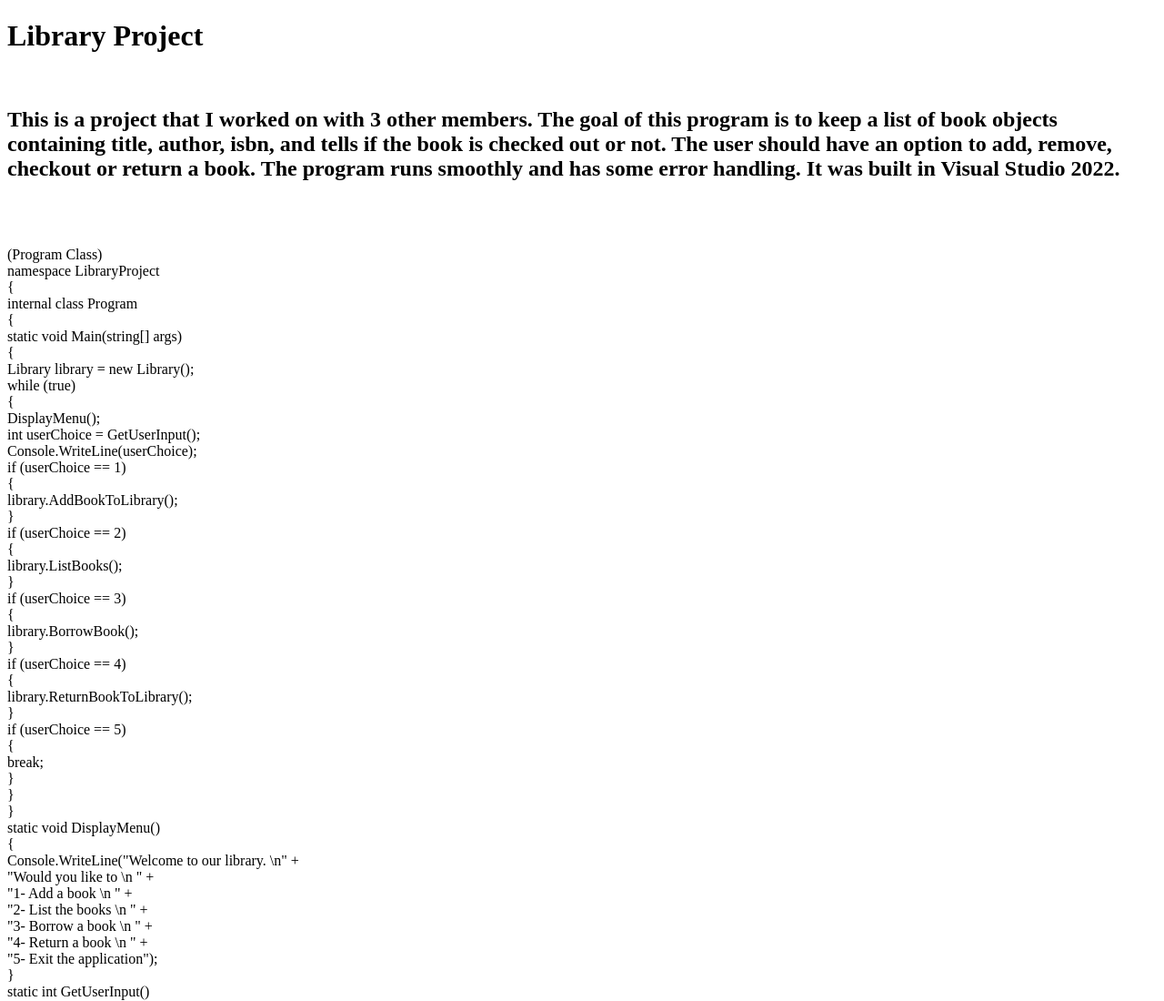
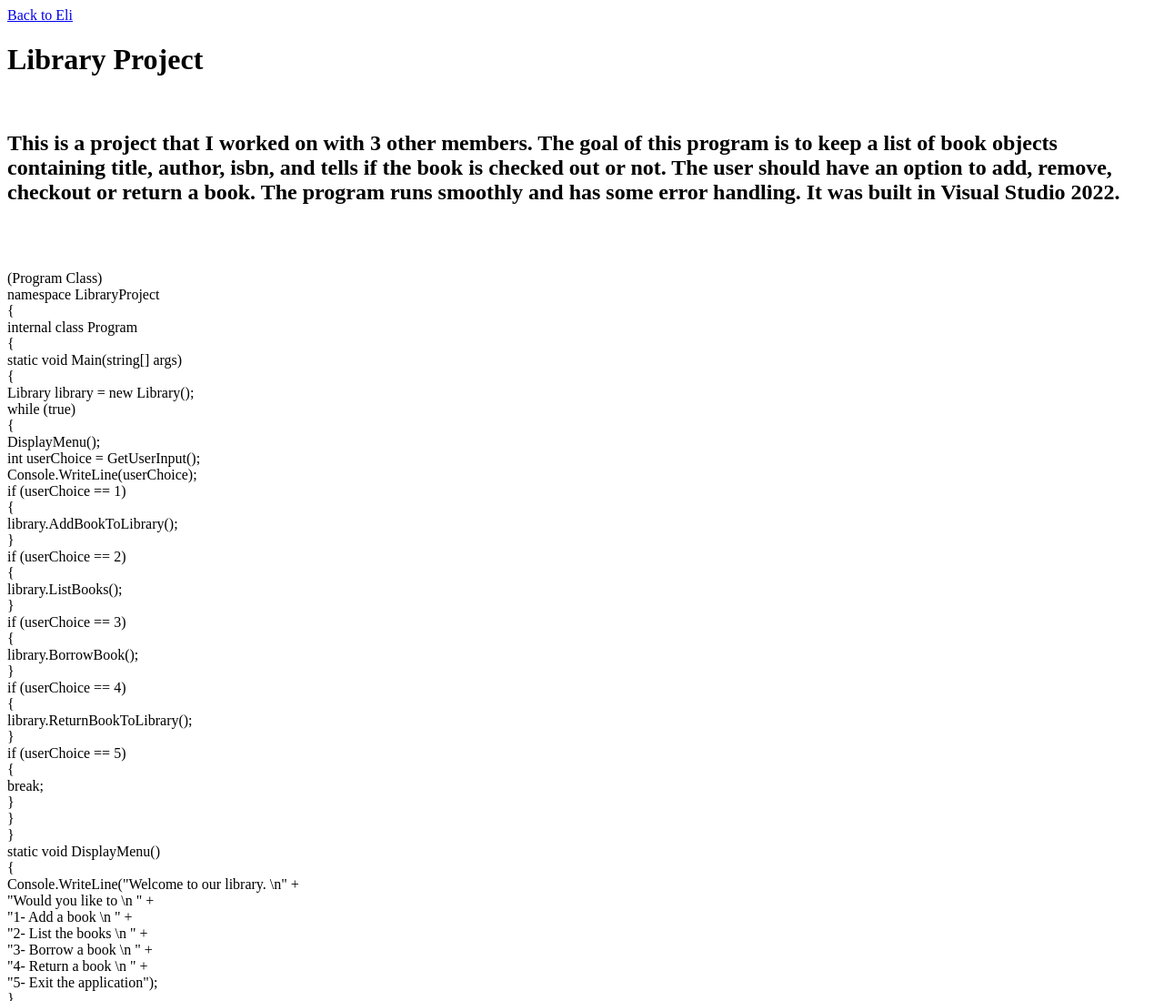
Before and after one commit to EliClemens/EliClemens.github.io, a plain HTML site: page csharp/library.html in a window 1280 px wide. Shown: the top 1100 px of the page at 91% size. Drawn offline with Linux system fonts and the light colour scheme.

Commit message:
trying to link back to Eli

```diff
--- a/csharp/library.html
+++ b/csharp/library.html
@@ -7,6 +7,7 @@
     <title>C# Library Project</title>
 </head>
 <body>
+    <a href="eliclemens.github.io">Back to Eli</a>
     <h1>Library Project</h1><br>
     <h2>This is a project that I worked on with 3 other members. The goal of this program is to keep a list of book objects containing title, author, isbn, and tells if the book is checked out or not. The user should have an option to add, remove, checkout or return a book. The program runs smoothly and has some error handling. It was built in Visual Studio 2022.</h2><br>
     <p><br>
```
Also changed, not shown: csharp/pizza.html (+1 -0 lines).
